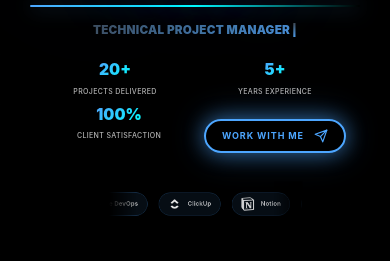
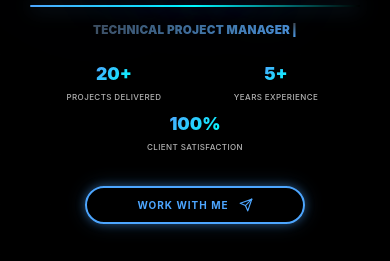
Before and after one commit to salaar-ahmad/Salaar-s-Webfolio, a Next.js app: page / in a window 390 px wide. Shown: the part 196-457 px from the top of the page. Built offline with nearby package versions, Linux system fonts and the light colour scheme.

Commit message:
fixed alignment

```diff
--- a/styles/home.css
+++ b/styles/home.css
@@ -1316,38 +1316,40 @@
   }
 
   .stats-text {
-    flex-direction: row;
-    gap: 12px;
-    margin-top: 15px;
-    align-items: flex-start;
-    justify-content: center;
-    flex-wrap: wrap;
+    flex-direction: row !important;
+    gap: 12px !important;
+    margin-top: 15px !important;
+    align-items: flex-start !important;
+    justify-content: center !important;
+    flex-wrap: wrap !important;
   }
 
   .stat-item {
-    align-items: center;
-    text-align: center;
-    flex: 0 0 auto;
+    align-items: center !important;
+    text-align: center !important;
+    flex: 0 0 auto !important;
+    width: auto !important;
   }
 
   .stat-num {
-    font-size: clamp(16px, 4.5vw, 26px);
+    font-size: clamp(16px, 4.5vw, 26px) !important;
   }
 
   .stat-label {
-    font-size: clamp(8px, 2vw, 10px);
-    white-space: nowrap;
+    font-size: clamp(8px, 2vw, 10px) !important;
+    white-space: nowrap !important;
   }
 
   .work-with-me-btn {
-    margin-left: 0;
-    margin-top: 15px;
-    padding: 9px 18px;
-    font-size: 10px;
-    width: auto;
-    max-width: 220px;
-    justify-content: center;
-    box-shadow: 0 0 10px rgba(77, 166, 255, 0.4), 0 0 20px rgba(77, 166, 255, 0.2);
+    margin-left: 0 !important;
+    margin-top: 20px !important;
+    padding: 9px 18px !important;
+    font-size: 10px !important;
+    width: 100% !important;
+    max-width: 220px !important;
+    justify-content: center !important;
+    box-shadow: 0 0 10px rgba(77, 166, 255, 0.4), 0 0 20px rgba(77, 166, 255, 0.2) !important;
+    flex-basis: 100% !important;
   }
 
   .work-with-me-btn:hover {
```
